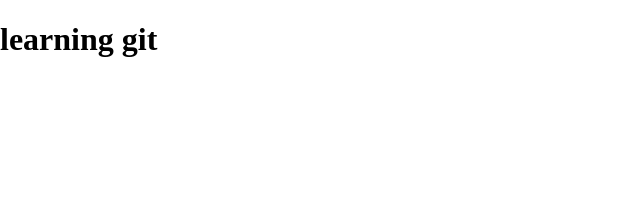
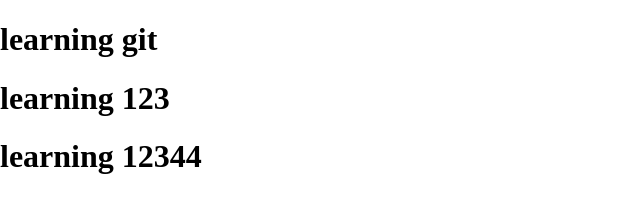
Before and after one commit to Yash2725/learninggit, a plain HTML site: page index.html in a window 1280 px wide. Shown: the whole page, without its empty margins (0-640 px from the left). Drawn offline with Linux system fonts and the light colour scheme.

Commit message:
Update index.html with some h1 tages

```diff
--- a/index.html
+++ b/index.html
@@ -8,5 +8,7 @@
 </head>
 <body>
     <h1>learning git</h1>
+    <h1>learning 123</h1>
+    <h1>learning 12344</h1>
 </body>
 </html>
```
